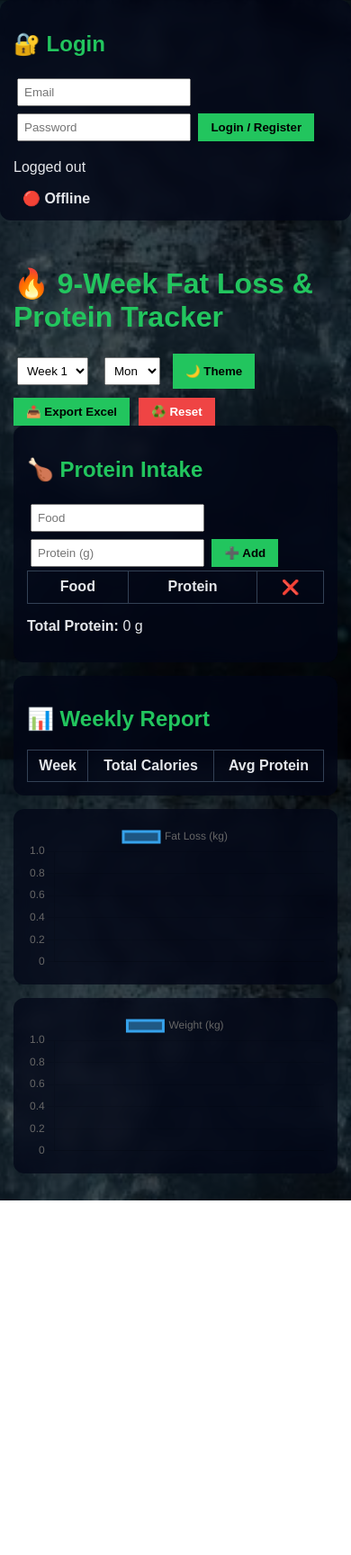
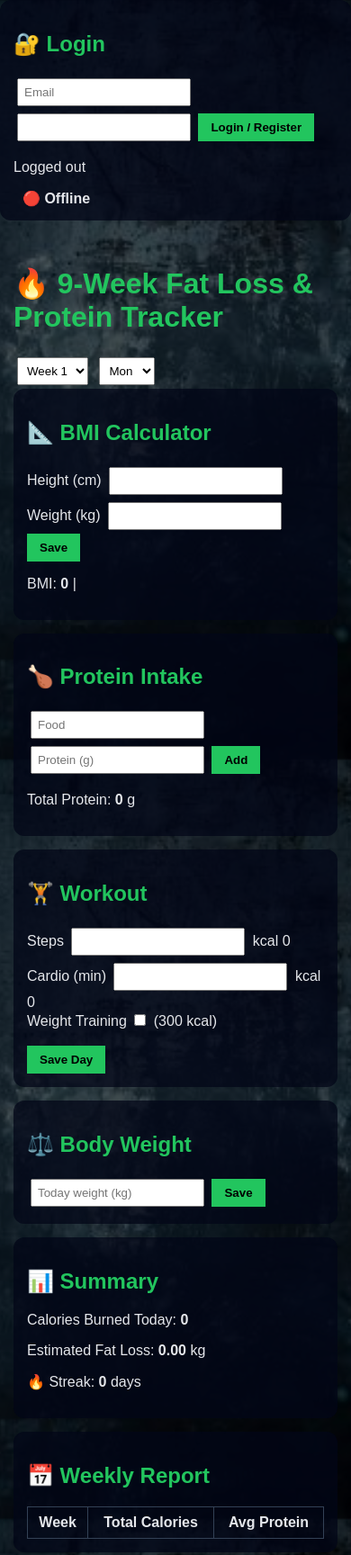
Before and after one commit to AnusuriAnand/fat-loss-tracker, a plain HTML site: page index.html in a window 390 px wide. Shown: the top 1728 px of the page at 90% size. Before the commit the page ends 1334 px from the top, so only its background shows below. Drawn offline with nearby package versions, Linux system fonts and the light colour scheme; no server answers.

Commit message:
Update index.html

```diff
--- a/index.html
+++ b/index.html
@@ -12,72 +12,44 @@
 <script src="https://www.gstatic.com/firebasejs/9.23.0/firebase-firestore-compat.js"></script>
 
 <script>
-/* 🔥 Firebase Init */
-let cloudReady = false;
-const firebaseConfig = {
+let cloudReady=false,currentUser=null,unsubscribe=null;
+
+firebase.initializeApp({
   apiKey: "AIzaSyDUGVlJPlsV0kg_Vb-u2_7vI8sIAqmpVyc",
   authDomain: "fatloss-tracker.firebaseapp.com",
   projectId: "fatloss-tracker",
-  storageBucket: "fatloss-tracker.appspot.com", /* ✅ FIXED */
+  storageBucket: "fatloss-tracker.appspot.com",
   messagingSenderId: "766635531964",
   appId: "1:766635531964:web:481df4263acb93f48a7ab9"
-};
-
-firebase.initializeApp(firebaseConfig);
-const auth = firebase.auth();
-const db = firebase.firestore();
+});
+const auth=firebase.auth();
+const db=firebase.firestore();
 </script>
 
 <style>
-:root{
-  --bg:#0f172a;
-  --card:rgba(2,6,23,0.8);
-  --text:#e5e7eb;
-  --accent:#22c55e;
-}
-.light{
-  --bg:#f8fafc;
-  --card:#ffffff;
-  --text:#020617;
-}
 body{
-  margin:0;
-  font-family:Arial, sans-serif;
-  background:
-    linear-gradient(rgba(0,0,0,0.65), rgba(0,0,0,0.65)),
-    url("gym-bg.jpg") no-repeat center center fixed;
-  background-size: cover;
+  margin:0;font-family:Arial;
+  background:linear-gradient(rgba(0,0,0,.65),rgba(0,0,0,.65)),
+  url("gym-bg.jpg") center/cover fixed;
   color:#e5e7eb;
 }
-.container{
-  max-width:1100px;
-  margin:auto;
-  padding:15px;
-}
-.card{
-  background: rgba(2, 6, 23, 0.75);
-  backdrop-filter: blur(8px);
-  padding:15px;
-  border-radius:12px;
-  margin-bottom:15px;
-}
-h1,h2{color:var(--accent)}
+.container{max-width:1100px;margin:auto;padding:15px}
+.card{background:rgba(2,6,23,.75);padding:15px;border-radius:12px;margin-bottom:15px}
+h1,h2{color:#22c55e}
 table{width:100%;border-collapse:collapse}
 th,td{border:1px solid #334155;padding:8px;text-align:center}
-button{background:var(--accent);border:none;padding:8px 14px;font-weight:bold;cursor:pointer}
 input,select{padding:6px;margin:4px}
-.flex{display:flex;gap:10px;flex-wrap:wrap}
+button{background:#22c55e;border:none;padding:8px 14px;font-weight:bold}
 .status{font-weight:bold;margin-left:10px}
 </style>
 </head>
 
 <body>
 
-<!-- AUTH -->
 <div class="card">
 <h2>🔐 Login</h2>
 <input id="email" placeholder="Email">
-<input id="password" type="password" placeholder="Password">
+<input id="password" type="password">
 <button onclick="login()">Login / Register</button>
 <button onclick="logout()" id="logoutBtn" style="display:none;background:#ef4444;color:white">Logout</button>
 <p id="userStatus">Logged out</p>
@@ -88,12 +60,16 @@ input,select{padding:6px;margin:4px}
 
 <h1>🔥 9-Week Fat Loss & Protein Tracker</h1>
 
-<div class="flex">
 <select id="week"></select>
 <select id="day"></select>
-<button onclick="toggleTheme()">🌙 Theme</button>
-<button onclick="exportCSV()">📤 Export Excel</button>
-<button onclick="resetAllData()" style="background:#ef4444;color:white">♻️ Reset</button>
+
+<!-- BMI -->
+<div class="card">
+<h2>📐 BMI Calculator</h2>
+Height (cm) <input type="number" id="height">
+Weight (kg) <input type="number" id="weight">
+<button onclick="saveBMI()">Save</button>
+<p>BMI: <b id="bmiVal">0</b> | <b id="bmiStatus"></b></p>
 </div>
 
 <!-- PROTEIN -->
@@ -101,78 +77,79 @@ input,select{padding:6px;margin:4px}
 <h2>🍗 Protein Intake</h2>
 <input id="foodName" placeholder="Food">
 <input type="number" id="foodProtein" placeholder="Protein (g)">
-<button onclick="addFood()">➕ Add</button>
-
-<table>
-<tr><th>Food</th><th>Protein</th><th>❌</th></tr>
-<tbody id="foodTable"></tbody>
-</table>
-
-<p><b>Total Protein:</b> <span id="totalProtein">0</span> g</p>
+<button onclick="addFood()">Add</button>
+<table><tbody id="foodTable"></tbody></table>
+<p>Total Protein: <b id="totalProtein">0</b> g</p>
 </div>
 
-<!-- WEEKLY REPORT -->
+<!-- WORKOUT -->
 <div class="card">
-<h2>📊 Weekly Report</h2>
+<h2>🏋️ Workout</h2>
+Steps <input type="number" id="steps"> kcal <span id="stepsCal">0</span><br>
+Cardio (min) <input type="number" id="cardio"> kcal <span id="cardioCal">0</span><br>
+Weight Training <input type="checkbox" id="weights"> (300 kcal)<br><br>
+<button onclick="saveDay()">Save Day</button>
+</div>
+
+<!-- BODY WEIGHT -->
+<div class="card">
+<h2>⚖️ Body Weight</h2>
+<input type="number" id="dailyWeight" placeholder="Today weight (kg)">
+<button onclick="saveWeight()">Save</button>
+</div>
+
+<!-- SUMMARY -->
+<div class="card">
+<h2>📊 Summary</h2>
+<p>Calories Burned Today: <b id="totalBurn">0</b></p>
+<p>Estimated Fat Loss: <b id="fatLoss">0.00</b> kg</p>
+<p>🔥 Streak: <b id="streak">0</b> days</p>
+</div>
+
+<!-- WEEKLY -->
+<div class="card">
+<h2>📅 Weekly Report</h2>
 <table>
 <tr><th>Week</th><th>Total Calories</th><th>Avg Protein</th></tr>
 <tbody id="weeklyTable"></tbody>
 </table>
 </div>
 
-<!-- GRAPHS -->
 <div class="card"><canvas id="fatChart"></canvas></div>
 <div class="card"><canvas id="weightChart"></canvas></div>
 
 </div>
 
 <script>
-/* INIT */
 const days=["Mon","Tue","Wed","Thu","Fri","Sat","Sun"];
 for(let i=1;i<=9;i++)week.innerHTML+=`<option>Week ${i}</option>`;
 days.forEach(d=>day.innerHTML+=`<option>${d}</option>`);
 
-let burnData={}, foodLog={}, weightLog={}, streak=0;
-let currentUser=null, unsubscribe=null;
+let burnData={},foodLog={},weightLog={},streak=0;
 
 /* AUTH */
 function login(){
   auth.signInWithEmailAndPassword(email.value,password.value)
     .catch(()=>auth.createUserWithEmailAndPassword(email.value,password.value));
 }
-function logout(){
-  if(unsubscribe) unsubscribe();
-  auth.signOut();
-}
+function logout(){ if(unsubscribe)unsubscribe(); auth.signOut(); }
 
-/* AUTH STATE */
 auth.onAuthStateChanged(user=>{
   if(user){
     currentUser=user.uid;
-    userStatus.innerText="✅ Logged in";
+    userStatus.innerText="Logged in";
     logoutBtn.style.display="inline-block";
-    startRealtimeSync();
+    startSync();
   }else{
     currentUser=null;
-    cloudReady=false;
     logoutBtn.style.display="none";
-    userStatus.innerText="Logged out";
     syncStatus.innerText="🔴 Offline";
   }
 });
 
 /* SYNC */
-function syncToCloud(){
-  if(!currentUser||!cloudReady) return;
+function startSync(){
   syncStatus.innerText="🟡 Syncing...";
-  db.collection("users").doc(currentUser)
-    .set({burnData,foodLog,weightLog,streak},{merge:true})
-    .then(()=>syncStatus.innerText="🟢 Synced");
-}
-
-function startRealtimeSync(){
-  syncStatus.innerText="🟡 Syncing...";
-  if(unsubscribe) unsubscribe();
   unsubscribe=db.collection("users").doc(currentUser)
     .onSnapshot(doc=>{
       if(doc.exists){
@@ -183,45 +160,71 @@ function startRealtimeSync(){
         streak=d.streak||0;
       }
       cloudReady=true;
-      renderFood();
-      updateWeekly();
-      updateFatGraph();
-      updateWeightGraph();
+      renderFood();updateGraphs();updateWeekly();
       syncStatus.innerText="🟢 Synced";
     });
+}
+function syncToCloud(){
+  if(!cloudReady)return;
+  syncStatus.innerText="🟡 Syncing...";
+  db.collection("users").doc(currentUser)
+    .set({burnData,foodLog,weightLog,streak},{merge:true})
+    .then(()=>syncStatus.innerText="🟢 Synced");
+}
+
+/* CALC */
+function calc(){
+  let sc=Math.floor((+steps.value||0)/10000*500);
+  let cc=Math.floor((+cardio.value||0)*3.3);
+  stepsCal.innerText=sc;
+  cardioCal.innerText=cc;
+  let total=sc+cc+(weights.checked?300:0);
+  totalBurn.innerText=total;
+  return total;
+}
+document.addEventListener("input",calc);
+
+/* SAVE DAY */
+function saveDay(){
+  const key=week.value+"-"+day.value;
+  const burn=calc();
+  burnData[key]=burn;
+  streak=burn>300?streak+1:0;
+  streak.innerText=streak;
+  syncToCloud();updateGraphs();updateWeekly();
+}
+
+/* BMI */
+function saveBMI(){
+  let h=height.value/100,w=weight.value;
+  let bmi=(w/(h*h)).toFixed(1);
+  bmiVal.innerText=bmi;
+  bmiStatus.innerText=bmi<18.5?"Underweight":bmi<25?"Normal":bmi<30?"Overweight":"Obese";
+}
+
+/* WEIGHT */
+function saveWeight(){
+  weightLog[week.value+"-"+day.value]=dailyWeight.value;
+  syncToCloud();updateGraphs();
 }
 
 /* FOOD */
 function addFood(){
   const key=week.value+"-"+day.value;
-  if(!foodLog[key]) foodLog[key]=[];
+  if(!foodLog[key])foodLog[key]=[];
   foodLog[key].push({n:foodName.value,p:+foodProtein.value});
   foodName.value="";foodProtein.value="";
-  renderFood(); syncToCloud();
-}
-function removeFood(i){
-  const key=week.value+"-"+day.value;
-  foodLog[key].splice(i,1);
-  renderFood(); syncToCloud();
+  renderFood();syncToCloud();
 }
 function renderFood(){
   const key=week.value+"-"+day.value;
-  const list=foodLog[key]||[];
   foodTable.innerHTML="";
   let total=0;
-  list.forEach((f,i)=>{
+  (foodLog[key]||[]).forEach(f=>{
     total+=f.p;
-    foodTable.innerHTML+=`<tr><td>${f.n}</td><td>${f.p}</td>
-      <td><button onclick="removeFood(${i})">❌</button></td></tr>`;
+    foodTable.innerHTML+=`<tr><td>${f.n}</td><td>${f.p}</td></tr>`;
   });
   totalProtein.innerText=total;
-}
-
-/* SAVE DAY */
-function saveDay(){
-  const key=week.value+"-"+day.value;
-  burnData[key]=(burnData[key]||0)+500;
-  syncToCloud();
 }
 
 /* WEEKLY */
@@ -229,43 +232,24 @@ function updateWeekly(){
   weeklyTable.innerHTML="";
   for(let i=1;i<=9;i++){
     let cal=0,prot=0,c=0;
-    for(let k in burnData) if(k.startsWith("Week "+i)) cal+=burnData[k];
-    for(let k in foodLog) if(k.startsWith("Week "+i)){
+    for(let k in burnData)if(k.startsWith("Week "+i))cal+=burnData[k];
+    for(let k in foodLog)if(k.startsWith("Week "+i))
       foodLog[k].forEach(f=>{prot+=f.p;c++});
-    }
-    weeklyTable.innerHTML+=`<tr>
-      <td>Week ${i}</td><td>${cal}</td><td>${c?Math.round(prot/c):0}</td>
-    </tr>`;
+    weeklyTable.innerHTML+=`<tr><td>Week ${i}</td><td>${cal}</td><td>${c?Math.round(prot/c):0}</td></tr>`;
   }
 }
 
 /* GRAPHS */
-const fatChartObj=new Chart(document.getElementById("fatChart"),{
-  type:"line",data:{labels:[],datasets:[{data:[],label:"Fat Loss (kg)"}]}
-});
-const weightChartObj=new Chart(document.getElementById("weightChart"),{
-  type:"line",data:{labels:[],datasets:[{data:[],label:"Weight (kg)"}]}
-});
-function updateFatGraph(){
-  fatChartObj.data.labels=Object.keys(burnData);
-  fatChartObj.data.datasets[0].data=
-    Object.values(burnData).map(v=>(v/7700).toFixed(2));
-  fatChartObj.update();
-}
-function updateWeightGraph(){
-  weightChartObj.data.labels=Object.keys(weightLog);
-  weightChartObj.data.datasets[0].data=Object.values(weightLog);
-  weightChartObj.update();
-}
-
-/* MISC */
-function toggleTheme(){document.body.classList.toggle("light")}
-function exportCSV(){}
-function resetAllData(){
-  if(confirm("Delete all data?")){
-    burnData={};foodLog={};weightLog={};streak=0;
-    syncToCloud(); location.reload();
-  }
+const fatChart=new Chart(fatChart,{type:"line",data:{labels:[],datasets:[{data:[]}]}});
+const weightChart=new Chart(weightChart,{type:"line",data:{labels:[],datasets:[{data:[]}]}});
+function updateGraphs(){
+  fatChart.data.labels=Object.keys(burnData);
+  fatChart.data.datasets[0].data=Object.values(burnData).map(v=>(v/7700).toFixed(2));
+  fatChart.update();
+  weightChart.data.labels=Object.keys(weightLog);
+  weightChart.data.datasets[0].data=Object.values(weightLog);
+  weightChart.update();
+  fatLoss.innerText=fatChart.data.datasets[0].data.reduce((a,b)=>+a+ +b,0).toFixed(2);
 }
 </script>
 
```
